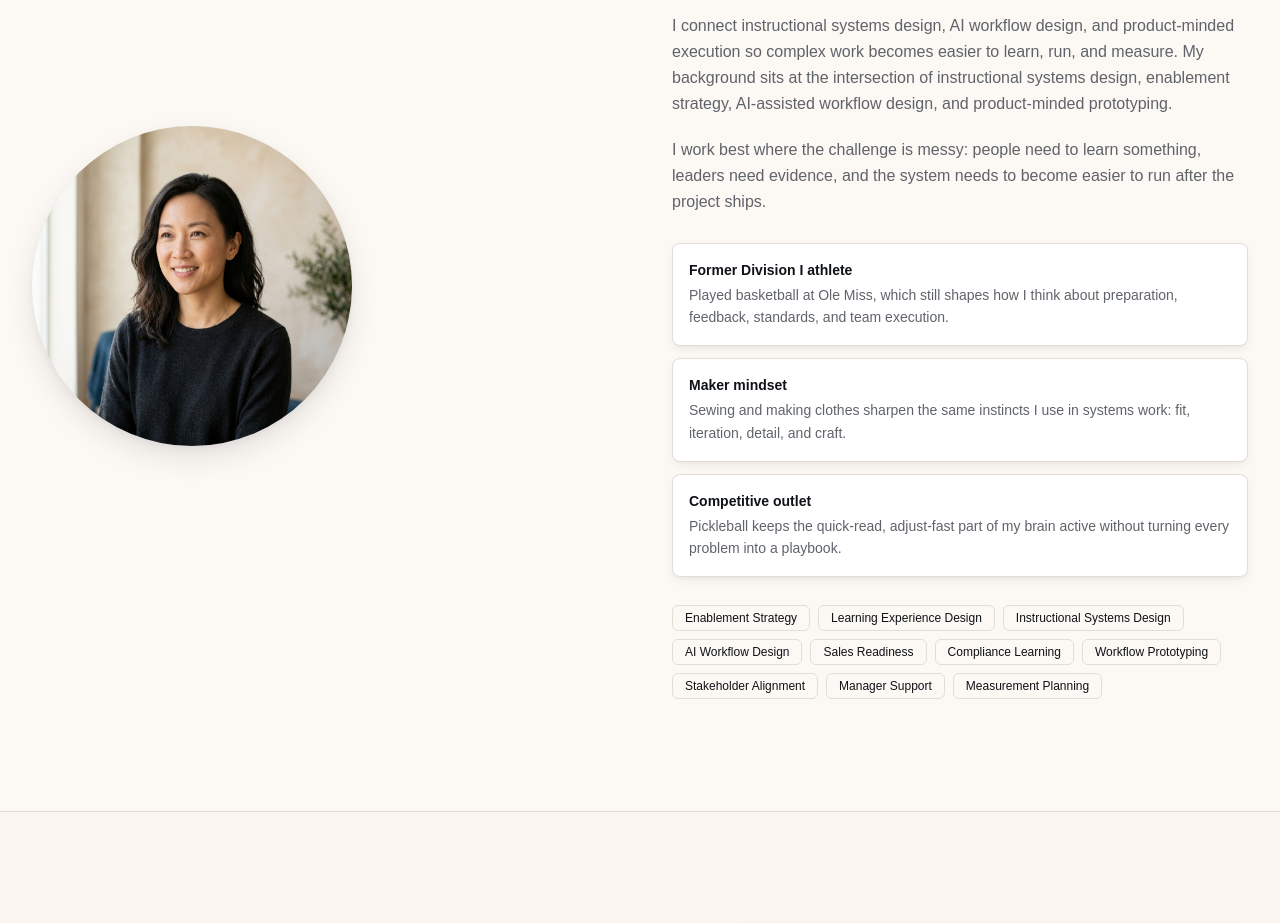
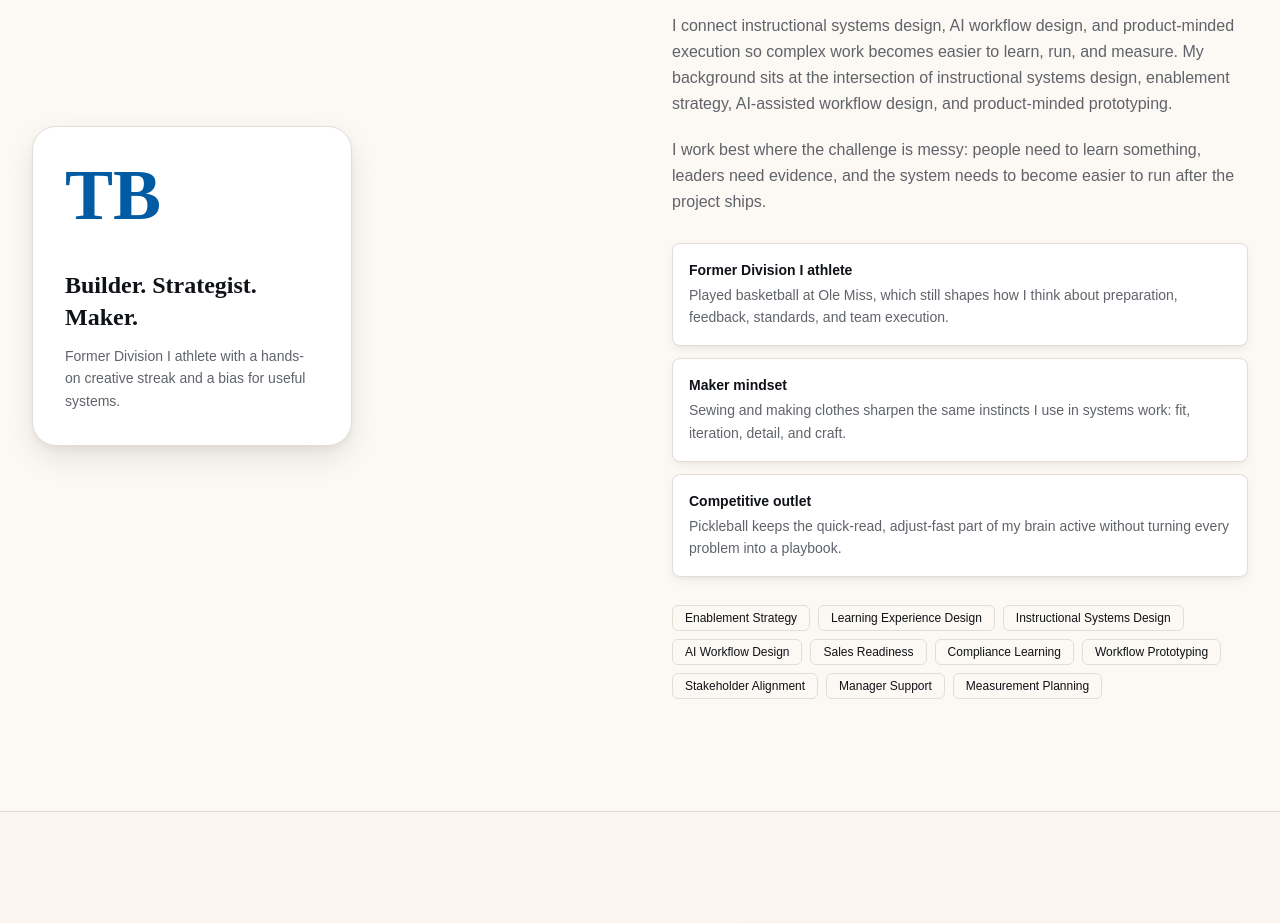
Before and after one commit to terrybrutus/my-work-portfolio, a React (Vite) app in the folder src/frontend/: page / in a window 1280 px wide. Shown: the part 2200-3123 px from the top of the page. Built offline with nearby package versions, Linux system fonts and the light colour scheme; a web font is replaced by a local one; what @caffeineai/core-infrastructure, @icp-sdk/core would draw is missing.

Commit message:
Add Studio reviewer preview

```diff
--- a/src/frontend/src/pages/About.tsx
+++ b/src/frontend/src/pages/About.tsx
@@ -14,13 +14,19 @@ export function About() {
             transition={{ duration: 0.5 }}
             className="flex justify-center md:justify-start"
           >
-            <div className="bg-muted relative h-64 w-64 overflow-hidden rounded-full shadow-elevated-lg sm:h-80 sm:w-80">
-              <img
-                src="/assets/portfolio/terry-profile.png"
-                alt="Portrait of Terry Brutus"
-                loading="lazy"
-                className="h-full w-full object-cover"
-              />
+            <div className="border-border bg-card flex aspect-square w-full max-w-80 flex-col justify-between rounded-3xl border p-8 shadow-elevated-lg">
+              <div className="text-primary font-display text-7xl font-bold">
+                TB
+              </div>
+              <div>
+                <p className="text-foreground font-display text-2xl font-semibold">
+                  Builder. Strategist. Maker.
+                </p>
+                <p className="text-muted-foreground mt-3 text-sm leading-relaxed">
+                  Former Division I athlete with a hands-on creative streak and
+                  a bias for useful systems.
+                </p>
+              </div>
             </div>
           </motion.div>
 
--- a/src/frontend/src/pages/Studio.tsx
+++ b/src/frontend/src/pages/Studio.tsx
@@ -29,6 +29,7 @@ import { savePersistedReviewerView } from "@/lib/reviewerStore";
 import {
   Clipboard,
   Database,
+  Eye,
   FilePlus2,
   FileSearch,
   Link2,
@@ -347,6 +348,71 @@ export function Studio() {
               <div className="mb-5 flex items-center justify-between gap-4">
                 <div>
                   <p className="text-primary text-sm font-semibold uppercase tracking-wider">
+                    Review preview
+                  </p>
+                  <h2 className="font-display text-2xl font-semibold">
+                    {analysis.angle}
+                  </h2>
+                </div>
+                <div className="rounded-full bg-primary/10 p-3 text-primary">
+                  <Eye className="size-5" />
+                </div>
+              </div>
+              <p className="text-muted-foreground text-sm leading-relaxed">
+                This is the emphasis a hiring team would see if you create the
+                path from the current role context.
+              </p>
+
+              <div className="mt-5 grid gap-5 lg:grid-cols-[1.2fr_0.8fr]">
+                <div className="space-y-4">
+                  {report.projectMatches.map((match, index) => (
+                    <div key={match.project.id} className="flex gap-3">
+                      <span className="mt-0.5 flex size-7 shrink-0 items-center justify-center rounded-full bg-primary text-xs font-semibold text-primary-foreground">
+                        {index + 1}
+                      </span>
+                      <div>
+                        <p className="text-foreground text-sm font-semibold">
+                          {match.project.title}
+                        </p>
+                        <p className="text-muted-foreground mt-1 text-sm leading-relaxed">
+                          {match.reason}
+                        </p>
+                      </div>
+                    </div>
+                  ))}
+                </div>
+
+                <div className="rounded-xl bg-muted/45 p-4">
+                  <p className="text-foreground text-sm font-semibold">
+                    Lead proof
+                  </p>
+                  <div className="mt-3 space-y-3">
+                    {report.proofPoints.slice(0, 3).map((proofPoint) => (
+                      <div key={proofPoint.id}>
+                        <p className="text-foreground text-sm font-semibold">
+                          {proofPoint.value}
+                        </p>
+                        <p className="text-muted-foreground text-xs">
+                          {proofPoint.label}
+                        </p>
+                      </div>
+                    ))}
+                  </div>
+                  <div className="mt-4 flex flex-wrap gap-2">
+                    {recommendedSkills.slice(0, 4).map((skill) => (
+                      <Badge key={skill} variant="outline">
+                        {skill}
+                      </Badge>
+                    ))}
+                  </div>
+                </div>
+              </div>
+            </div>
+
+            <div className="bg-card border-border rounded-xl border p-6 shadow-elevated">
+              <div className="mb-5 flex items-center justify-between gap-4">
+                <div>
+                  <p className="text-primary text-sm font-semibold uppercase tracking-wider">
                     JD Strategy Report
                   </p>
                   <h2 className="font-display text-2xl font-semibold">
```
Also changed, not shown: src/frontend/dist/assets/index--UPY4ZdX.css, src/frontend/dist/assets/index-8qVAwVfb.js, src/frontend/dist/index.html.
